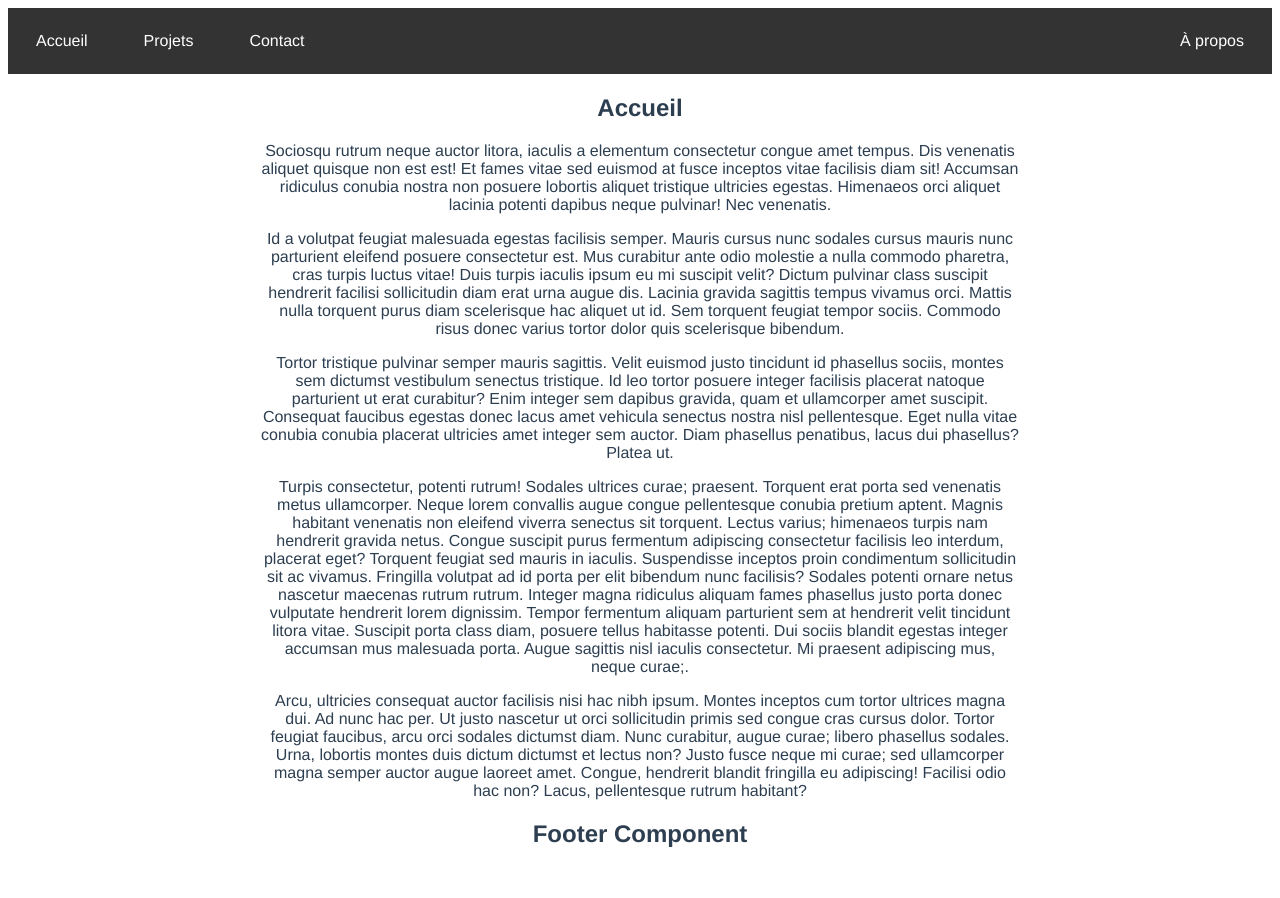
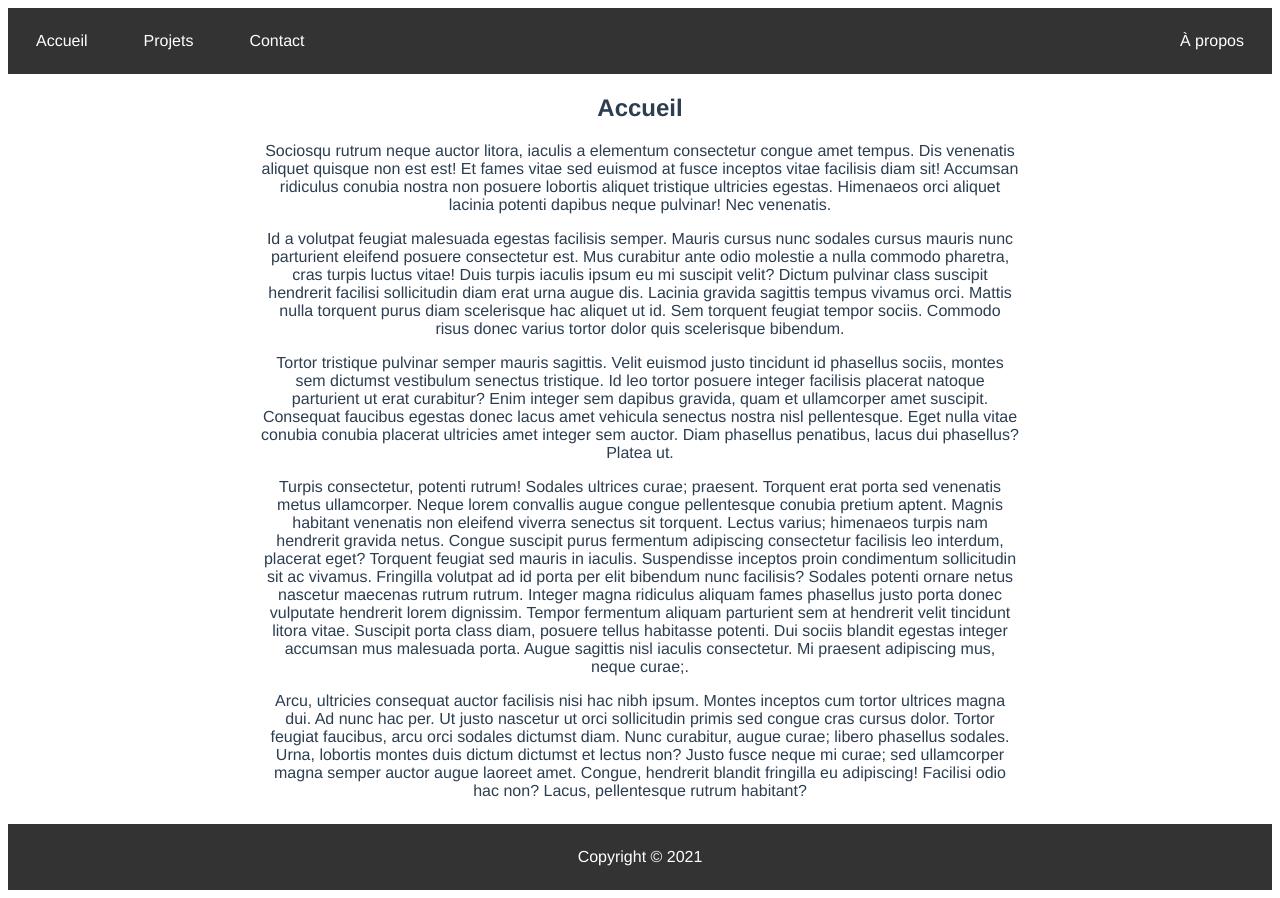
Before and after one commit to martins81-web/1017examen2ericmartins, a Vue app: page / in a window 1280 px wide. Before the commit the page ends 868 px from the top, so only its background shows below. Built offline with nearby package versions, Linux system fonts and the light colour scheme.

Commit message:
ma directive bas de page
exercice 7
Footer

```diff
--- a/src/components/Footer.vue
+++ b/src/components/Footer.vue
@@ -1,7 +1,7 @@
 <template lang="html">
 
   <section class="footer">
-    <h1>Footer Component</h1>
+    <div v-mydirective> - Eric Martins </div>
   </section>
 
 </template>
@@ -11,6 +11,14 @@
   export default  {
     name: 'footerComponent',
     props: [],
+    //directive bas de page
+    directives: {
+      mydirective: {
+       bind: function(el) {
+         el.innerHTML = 'Copyright © ' + new Date().getFullYear() ;
+         el.style.color = 'white';
+      },
+    },
     mounted () {
 
     },
@@ -26,12 +34,16 @@
 
     }
 }
+}
 
 
 </script>
 
 <style scoped >
   .footer {
-
+    background-color: #333;
+    color: 'white';
+    padding: 24px 28px;
+    margin-top: 24px;
   }
 </style>
```
